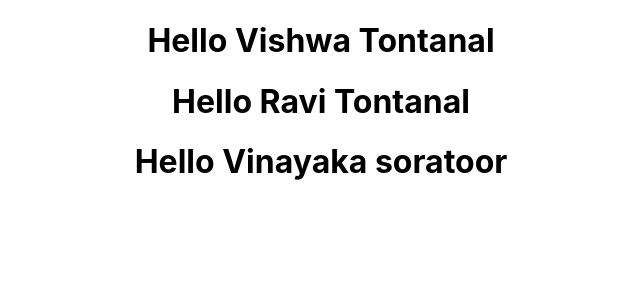
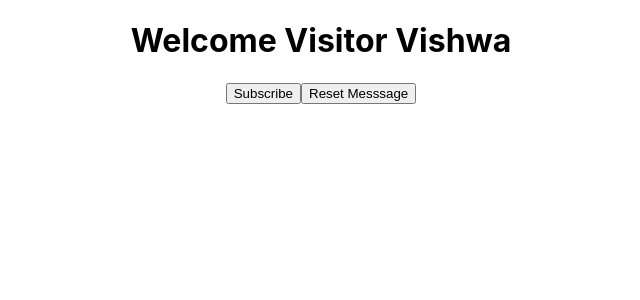
Before and after one commit to VishwanathGT-369/react-hello, a React (Create React App) app: page / in a window 1280 px wide. Shown: the top 300 px of the page, without its empty margins (319-959 px from the left). Built offline with nearby package versions, Linux system fonts and the light colour scheme.

Commit message:
State Demo in State Compo

```diff
--- a/src/App.js
+++ b/src/App.js
@@ -4,13 +4,15 @@ import './App.css';
 import Greet from './components/Greet';
 import Welcome from './components/Welcome';
 import Hello from './components/Hello';
+import Message from './components/Message';
 
 function App() {
   return (
     <div className="App">
-      <Greet name = "Vishwa" sirName = "Tontanal"/>
-      <Greet name = "Ravi" sirName="Tontanal"/>
-      <Greet name = "Vinayaka" sirName = "soratoor"/>
+      <Message name="Vishwa"></Message>
+      {/* <Greet name = "Vishwa" sirName = "Tontanal"/> */}
+      {/* <Greet name = "Ravi" sirName="Tontanal"/> */}
+      {/* <Greet name = "Vinayaka" sirName = "soratoor"/> */}
       {/* <Welcome /> */}
       {/* <Hello /> */}
     </div>
--- /dev/null
+++ b/src/components/Message.js
@@ -0,0 +1,35 @@
+import React, { Component } from 'react';
+
+class Welcome extends Component {
+
+    constructor() {
+        super();
+        this.state = {
+            message : "Welcome Visitor"
+        }
+    }
+
+    changeMessage() {
+        this.setState({
+            message : "Thank you for Subscription"
+        });
+    }
+
+    resetMessage() {
+        this.setState({
+            message : "Welcome Visitor"
+        });
+    }
+
+    render() {
+        return (
+            <div>
+                <h1>{this.state.message} {this.props.name}</h1>
+                <button onClick={() => this.changeMessage()}>Subscribe</button>
+                <button onClick={() => this.resetMessage()}>Reset Messsage</button>
+            </div>
+        );
+    }
+}
+
+export default Welcome;
```
Also changed, not shown: src/components/Counter.js (added, +13 -0 lines).
